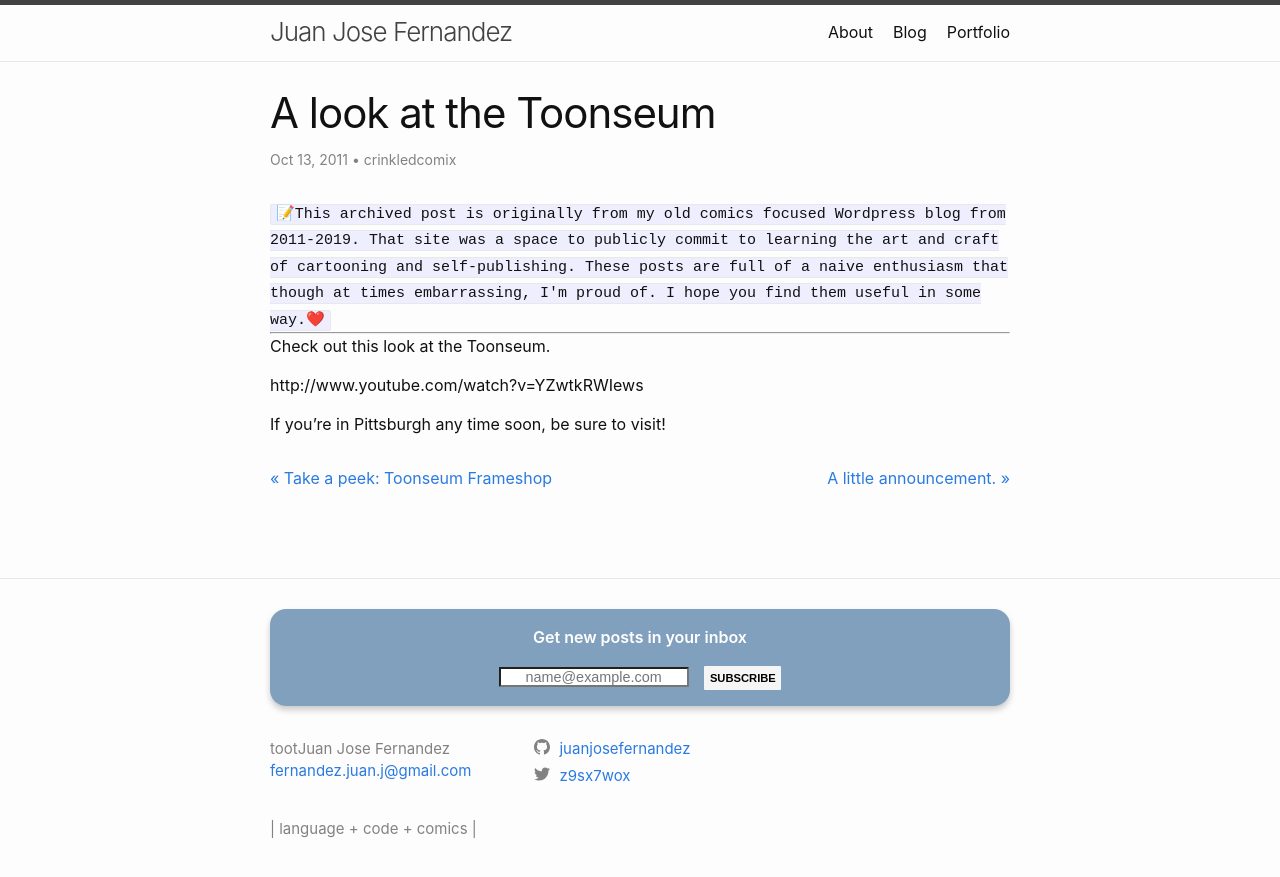
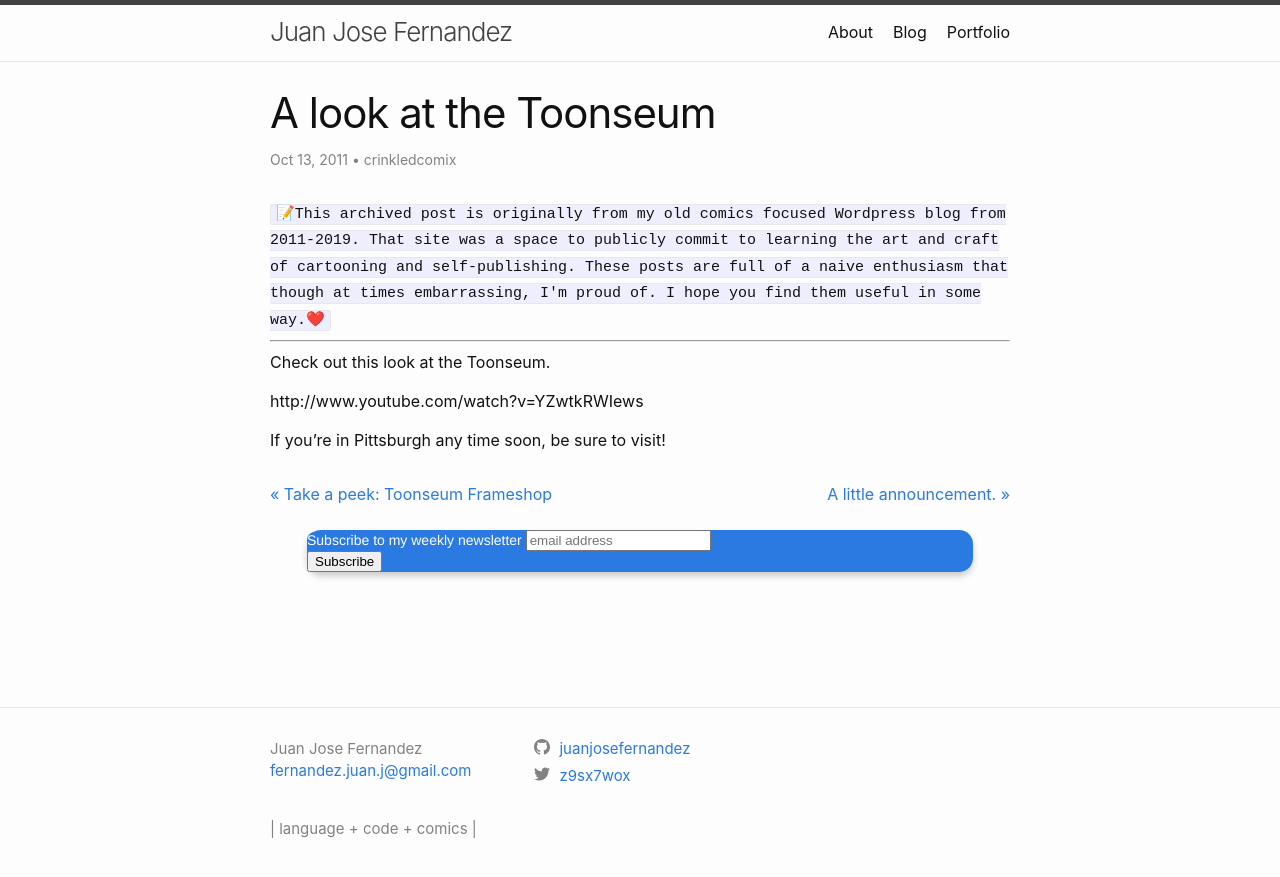
Before and after one commit to juanjosefernandez/juanjosefernandez.github.io, a Jekyll site: the page built from _posts/2011-10-13-a-look-at-the-toonseum.markdown, in a window 1280 px wide. Shown: the top 877 px of the page. Built offline with Jekyll 4.4.1, drawn with Linux system fonts in a browser that asks for light colours; comment, search, counter and statistics services are not loaded.

Commit message:
adds mailchimp subscription form as an _include at the bottom of each post

```diff
--- /dev/null
+++ b/_includes/email-signup.html
@@ -0,0 +1,29 @@
+   <!-- mailchimp subscribe form -->
+    <!-- Begin Mailchimp Signup Form -->
+    <br>
+    <div class="subscribe-bar">
+
+            <link href="//cdn-images.mailchimp.com/embedcode/horizontal-slim-10_7.css" rel="stylesheet" type="text/css">
+            <style type="text/css">
+            #mc_embed_signup{background:#fff; clear:left; font:14px Helvetica,Arial,sans-serif; width:90%}
+            /* Add your own Mailchimp form style overrides in your site stylesheet or in this style block.
+                We recommend moving this block and the preceding CSS link to the HEAD of your HTML file. */
+            </style>
+            <style type="text/css">
+            #mc-embedded-subscribe-form input[type=checkbox]{display: inline; width: 80%; margin-right: 0px;}
+            #mergeRow-gdpr {margin-top: 20px;}
+            #mergeRow-gdpr fieldset label {font-weight: normal;}
+            #mc-embedded-subscribe-form .mc_fieldset{border:none;min-height: 0px;padding-bottom:0px;}
+            </style>
+            <div class="subscribe-bar-div" id="mc_embed_signup">
+            <form class="subscribe-bar-two" action="https://tumblr.us14.list-manage.com/subscribe/post?u=f876ad393db1b61d4a1ece6cb&amp;id=1e55d2a420" method="post" id="mc-embedded-subscribe-form" name="mc-embedded-subscribe-form" class="validate" target="_blank" novalidate>
+                <div id="mc_embed_signup_scroll">
+            <label for="mce-EMAIL" class="subscribe-bar-two">Subscribe to my weekly newsletter</label>
+            <input type="email" value="" name="EMAIL" class="email subscribe-bar-margin" id="mce-EMAIL" placeholder="email address" required>
+                <!-- real people should not fill this in and expect good things - do not remove this or risk form bot signups-->
+                <div style="position: absolute; left: -5000px;" aria-hidden="true"><input type="text" name="b_f876ad393db1b61d4a1ece6cb_1e55d2a420" tabindex="-1" value=""></div>
+                <div class="clear"><input type="submit" value="Subscribe" name="subscribe" id="mc-embedded-subscribe" class="button subscribe-bar-margin subscribe-bar-text"></div>
+                </div>
+            </form>
+            </div>
+      </div>
--- a/_includes/footer.html
+++ b/_includes/footer.html
@@ -1,35 +1,11 @@
 <footer class="site-footer h-card">
   <data class="u-url" href="{{ "/" | relative_url }}"></data>
 
-  <!-- <form style="border:1px solid #ccc;padding:3px;text-align:center;" action="https://feedburner.google.com/fb/a/mailverify" method="post" target="popupwindow" onsubmit="window.open('https://feedburner.google.com/fb/a/mailverify?uri=JuanJoseFernandez', 'popupwindow', 'scrollbars=yes,width=550,height=520');return true"><p>Enter your email address:</p><p><input type="text" style="width:140px" name="email"/></p><input type="hidden" value="JuanJoseFernandez" name="uri"/><input type="hidden" name="loc" value="en_US"/><input type="submit" value="Subscribe" /><p>Delivered by <a href="https://feedburner.google.com" target="_blank">FeedBurner</a></p></form> -->
-
-
-
-  <div class="wrapper">
-     <!-- Email Subscription Form  -->
-  <div class="newsletter-container ">
-    <!-- <p class="newsletter-text"></p> -->
-    <form class="newsletter-form" action="https://feedburner.google.com/fb/a/mailverify" method="post" target="popupwindow" onsubmit="window.open('https://feedburner.google.com/fb/a/mailverify?uri=JuanJoseFernandez', 'popupwindow', 'scrollbars=yes,width=550,height=520');return true">
-
-        <p class="newsletter-text">Get new posts in your inbox</p>
-
-        <input type="hidden" value="JuanJoseFernandez" name="uri" />
-
-        <input type="hidden" name="loc" value="en_US" />
-
-        <input class="newsletter-email" type="text" name="email" placeholder="name@example.com" />
-
-        <input class="newsletter-submit" type="submit" value="Subscribe" />
-
-    </form>
-    </div>
-    <!--  -->
-
+<div class="wrapper">
     <div class="footer-col-wrapper">
       <div class="footer-col footer-col-1">
         <ul class="contact-list">
           <li class="p-name">
-            toot
             {%- if site.author -%}
               {{ site.author | escape }}
             {%- else -%}
@@ -50,9 +26,7 @@
         <p class="italic">{{- site.description | escape -}}</p>
       </div>
     </div>
+  </div>
 
 
-
-  </div>
-
 </footer>
--- a/_layouts/post.html
+++ b/_layouts/post.html
@@ -40,3 +40,5 @@
     {% endif %}
   </div>
 </div>
+
+{%- include email-signup.html -%}
--- a/_sass/minima/_base.scss
+++ b/_sass/minima/_base.scss
@@ -2,7 +2,7 @@
  * Reset some basic elements
  */
 body, h1, h2, h3, h4, h5, h6,
-p, blockquote, pre, hr,
+p, blockquote, pre,
 dl, dd, ol, ul, figure {
   margin: 0;
   padding: 0;
--- a/assets/main.scss
+++ b/assets/main.scss
@@ -92,3 +92,30 @@
         }
     }
 }
+
+// Subsribe bar
+// .subscribe-bar{
+//     background-color: red;
+// }
+
+.subscribe-bar-div{
+    margin: auto;
+    box-shadow: 0 4px 6px 0 rgba(0,0,0,0.2);
+    background-color: #2A7AE2;
+    border-radius: 1em;
+}
+
+.subscribe-bar-margin{
+    max-width: 90%;
+}
+
+.subscribe-bar-two{
+    color: white;
+    margin: auto;
+    padding-top: -10px;
+        background-color: #2A7AE2;
+    border-radius: 1em;
+}
+
+.subscribe-bar{
+}
```
Also changed, not shown: README.md.
